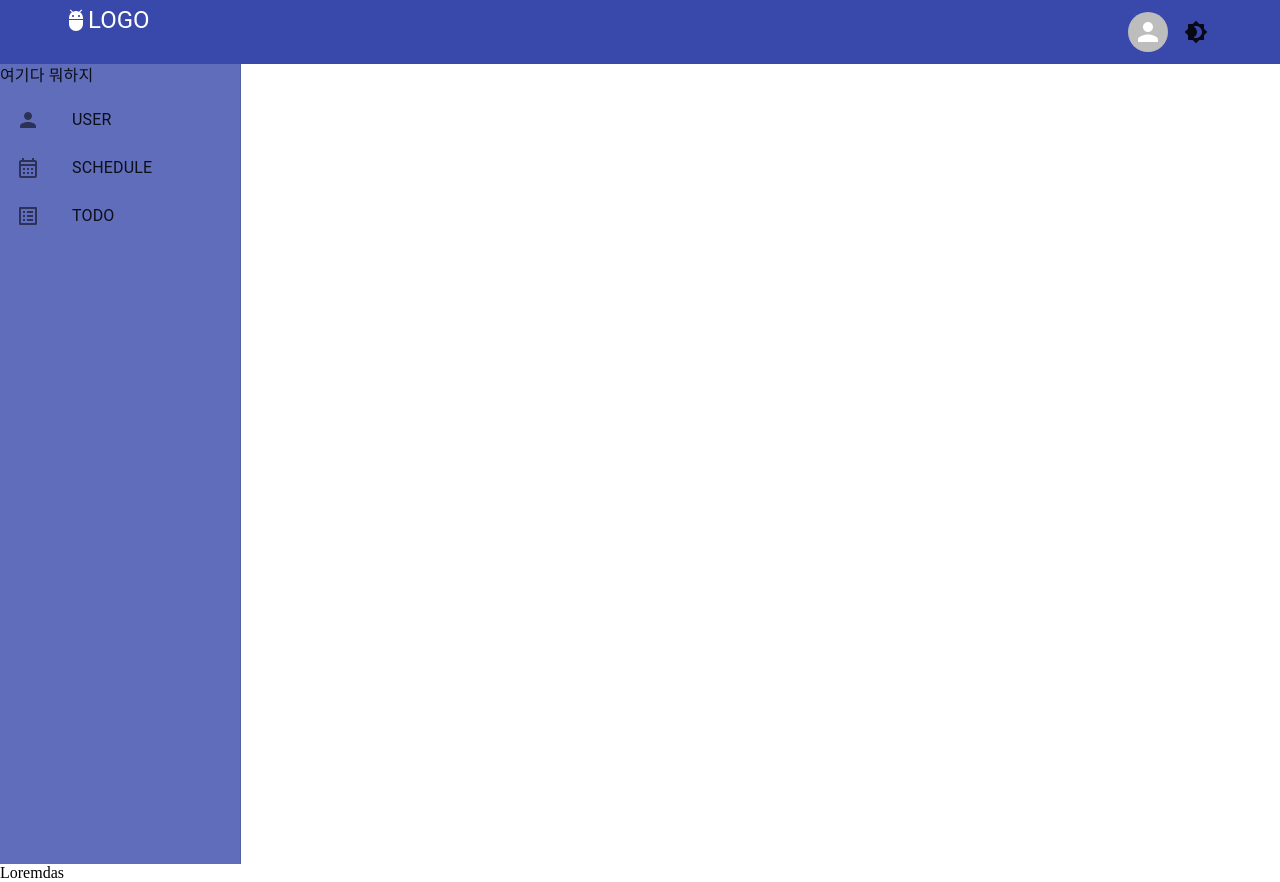
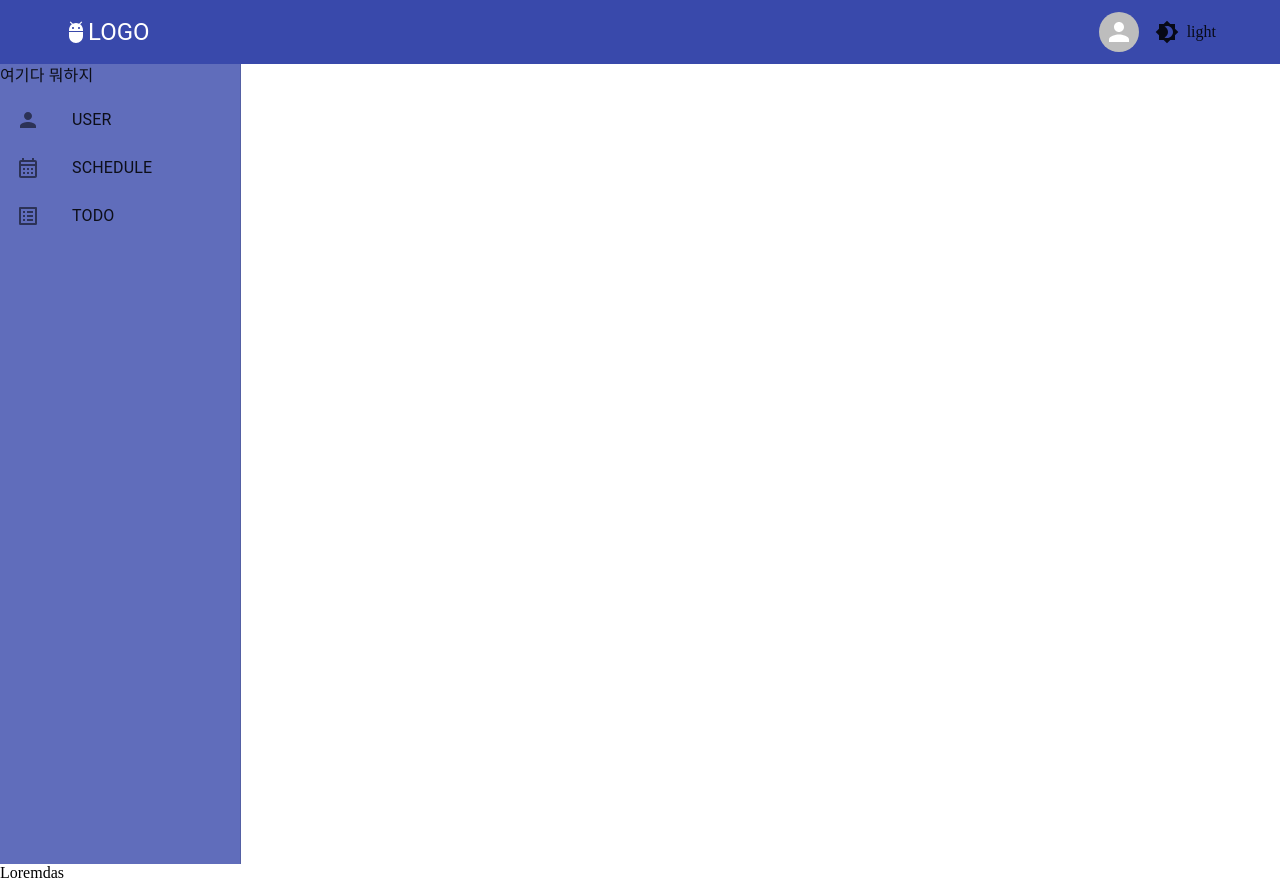
Before and after one commit to changhak0310/react-company, a React (Create React App) app: page /user in a window 1280 px wide. Built offline with nearby package versions, Linux system fonts and the light colour scheme.

Commit message:
darkMode

```diff
--- a/src/components/header/DarkMode.jsx
+++ b/src/components/header/DarkMode.jsx
@@ -33,7 +33,6 @@ export default function DarkMode() {
         sx={{
           display: 'flex',
           alignItems: 'center',
-          justifyContent: 'center',
           color: 'text.primary',
         }}
         >
@@ -47,6 +46,7 @@ export default function DarkMode() {
             >
               {theme.palette.mode === 'dark' ? <Brightness7Icon /> : <Brightness4Icon />}
             </IconButton>
+            {theme.palette.mode}
         </Box>
     )
 }
--- a/src/modules/header/HeaderModule.jsx
+++ b/src/modules/header/HeaderModule.jsx
@@ -22,22 +22,20 @@ export default function HeaderModule() {
             <Box
               sx={{
                 width: '100%',
+                height: '64px',
                 display: 'flex',
                 justifyContent: 'space-between',
             }}
             //</Toolbar>sx={{style}}
             >
-              <Box
-                sx={{
-                  justifyContent: 'start',
-                }}
-              >
-                <Logo/>
-              </Box>
+
+              <Logo/>
+
 
               <Box
                 sx={{
-                  display: 'flex'
+                  display: 'flex',
+                  alignItems: 'center',
                 }}
               >
                 <Profile/>
```
